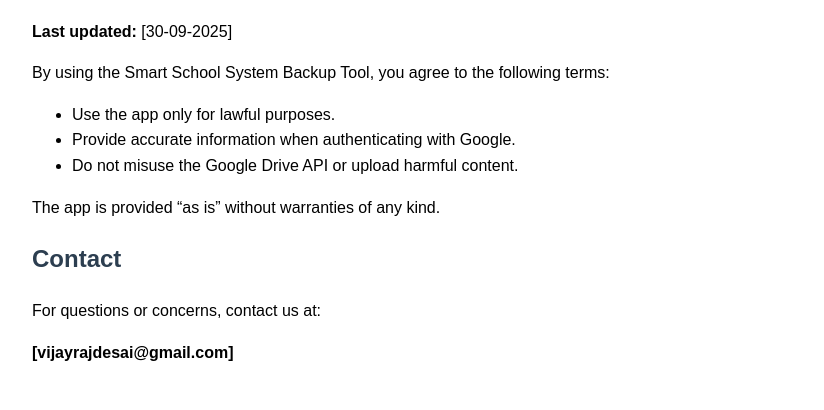
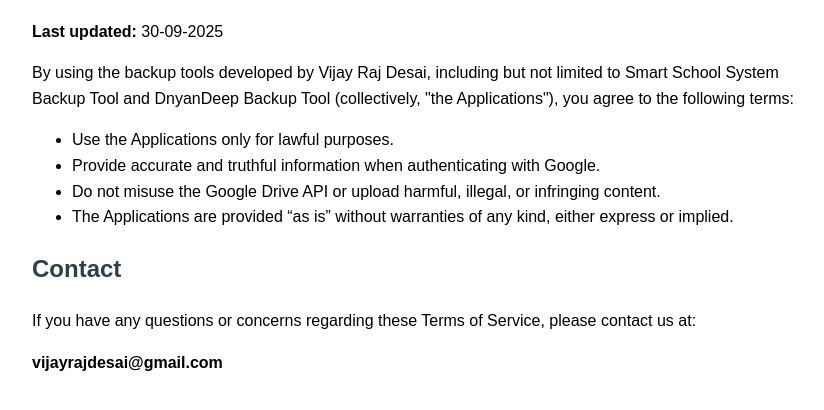
Before and after one commit to vijayrajdesai/smartschool-policy, a plain HTML site: page terms.html in a window 1280 px wide. Shown: the part 86-496 px from the top of the page, without its empty margins (208-1032 px from the left). Drawn offline with Linux system fonts and the light colour scheme.

Commit message:
Update terms.html

```diff
--- a/terms.html
+++ b/terms.html
@@ -3,7 +3,7 @@
 <head>
   <meta charset="UTF-8" />
   <meta name="viewport" content="width=device-width, initial-scale=1" />
-  <title>Terms of Service - Smart School System Backup Tool</title>
+  <title>Terms of Service - Backup Tools</title>
   <style>
     body { font-family: Arial, sans-serif; max-width: 800px; margin: 2rem auto; line-height: 1.6; padding: 0 1rem; }
     h1, h2 { color: #2c3e50; }
@@ -11,20 +11,19 @@
 </head>
 <body>
   <h1>Terms of Service</h1>
-  <p><strong>Last updated:</strong> [30-09-2025]</p>
+  <p><strong>Last updated:</strong> 30-09-2025</p>
 
-  <p>By using the Smart School System Backup Tool, you agree to the following terms:</p>
+  <p>By using the backup tools developed by Vijay Raj Desai, including but not limited to Smart School System Backup Tool and DnyanDeep Backup Tool (collectively, "the Applications"), you agree to the following terms:</p>
 
   <ul>
-    <li>Use the app only for lawful purposes.</li>
-    <li>Provide accurate information when authenticating with Google.</li>
-    <li>Do not misuse the Google Drive API or upload harmful content.</li>
+    <li>Use the Applications only for lawful purposes.</li>
+    <li>Provide accurate and truthful information when authenticating with Google.</li>
+    <li>Do not misuse the Google Drive API or upload harmful, illegal, or infringing content.</li>
+    <li>The Applications are provided “as is” without warranties of any kind, either express or implied.</li>
   </ul>
 
-  <p>The app is provided “as is” without warranties of any kind.</p>
-
   <h2>Contact</h2>
-  <p>For questions or concerns, contact us at:</p>
-  <p><strong>[vijayrajdesai@gmail.com]</strong></p>
+  <p>If you have any questions or concerns regarding these Terms of Service, please contact us at:</p>
+  <p><strong>vijayrajdesai@gmail.com</strong></p>
 </body>
 </html>
```
